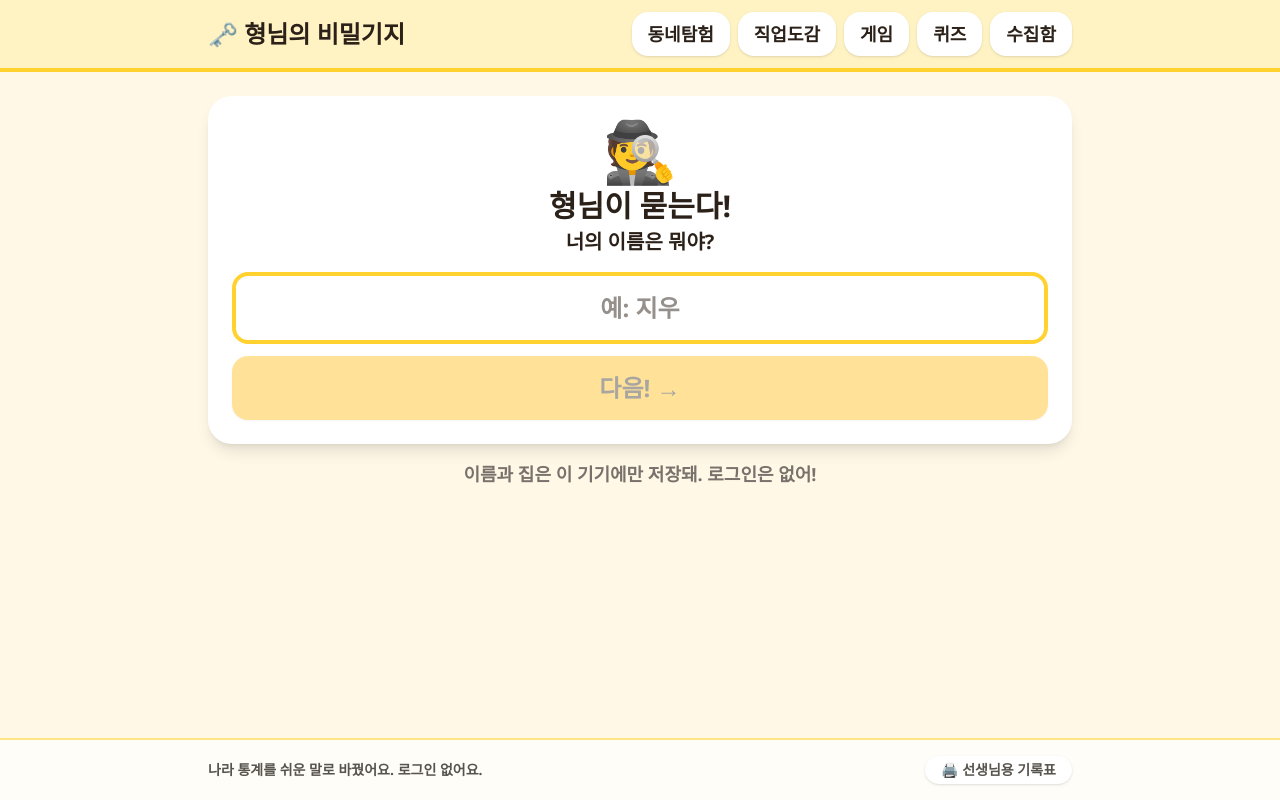
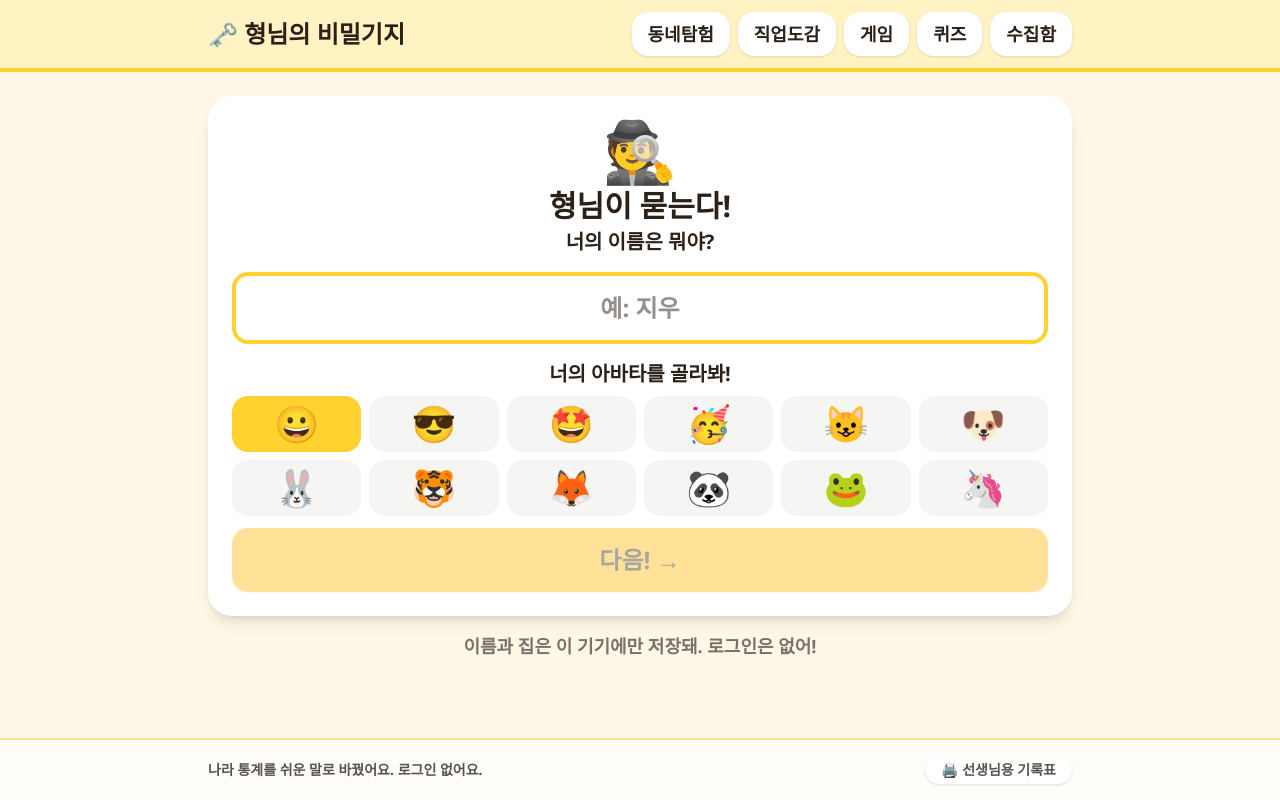
Before and after one commit to hellys3320/brothers, a Next.js app: page / in a window 1280 px wide. Built offline with nearby package versions, Linux system fonts and the light colour scheme.

Commit message:
avatar pick + walker avatar + zoom 16

```diff
--- a/src/app/_components/HomeClient.tsx
+++ b/src/app/_components/HomeClient.tsx
@@ -4,7 +4,7 @@ import { useEffect, useState } from "react";
 import Link from "next/link";
 import Onboarding from "@/components/Onboarding";
 import LevelBadge from "@/components/LevelBadge";
-import { clearMe, loadMe, type MeProfile } from "@/lib/me";
+import { clearMe, loadMe, saveMe, AVATARS, type MeProfile } from "@/lib/me";
 import { MOCK_JOBS } from "@/lib/mock";
 
 function todayJob() {
@@ -35,9 +35,27 @@ export default function HomeClient() {
   return (
     <div className="flex flex-col gap-5">
       <div className="animate-pop rounded-3xl bg-gradient-to-r from-amber-300 via-orange-300 to-pink-300 p-6 text-center shadow-lg">
-        <p className="text-5xl">🕵️‍♂️</p>
+        <p className="text-6xl">{me.avatar}</p>
         <h1 className="mt-1 text-3xl font-black">{me.nickname}의 비밀기지!</h1>
         <p className="text-xl font-black">🏠 우리집 ({me.dong})에서 탐험중</p>
+        <div className="mt-2 flex flex-wrap justify-center gap-1">
+          {AVATARS.map((a) => (
+            <button
+              key={a}
+              type="button"
+              onClick={() => {
+                const next = { ...me, avatar: a };
+                saveMe(next);
+                setMe(next);
+              }}
+              aria-pressed={me.avatar === a}
+              className={`rounded-xl px-1 text-2xl ${me.avatar === a ? "bg-white" : "opacity-60"}`}
+              aria-label={`아바타 ${a}로 바꾸기`}
+            >
+              {a}
+            </button>
+          ))}
+        </div>
         <button
           type="button"
           onClick={() => { clearMe(); setMe(null); }}
--- a/src/app/town/_components/TownExplorer.tsx
+++ b/src/app/town/_components/TownExplorer.tsx
@@ -329,6 +329,7 @@ export default function TownExplorer() {
           focusPlaceId={focusId}
           onFocusDone={() => setFocusId(null)}
           mapApiRef={mapApi}
+          avatar={me?.avatar ?? "🕵️"}
         />
       )}
       {hasFocus && (
@@ -338,7 +339,7 @@ export default function TownExplorer() {
       )}
       {travel && (
         <p className="animate-floaty rounded-2xl bg-sky-200 p-4 text-center text-xl font-black">
-          🕵️ 형님이 {travel.name}으로 가는 중... 따라와!
+          {me?.avatar ?? "🕵️"} 형님이 {travel.name}으로 가는 중... 따라와!
         </p>
       )}
 
--- a/src/app/town/_components/TownMap.tsx
+++ b/src/app/town/_components/TownMap.tsx
@@ -16,6 +16,7 @@ interface Props {
   focusPlaceId: string | null;
   onFocusDone: () => void;
   mapApiRef: MutableRefObject<MapApi | null>;
+  avatar: string;
 }
 
 export interface MapApi {
@@ -23,15 +24,15 @@ export interface MapApi {
   focusPlace: (id: string) => void;
 }
 
-export default function TownMap({ found, onDiscover, facilities, center, expedition, onArrive, focus, focusPlaceId, onFocusDone, mapApiRef }: Props) {
+export default function TownMap({ found, onDiscover, facilities, center, expedition, onArrive, focus, focusPlaceId, onFocusDone, mapApiRef, avatar }: Props) {
   const divRef = useRef<HTMLDivElement>(null);
   const mapRef = useRef<LeafletMap | null>(null);
   const markersRef = useRef<Record<string, Marker>>({});
   const homeRef = useRef<Marker | null>(null);
-  const stateRef = useRef({ found, onDiscover, facilities, center, expedition, onArrive, focus });
+  const stateRef = useRef({ found, onDiscover, facilities, center, expedition, onArrive, focus, avatar });
 
   useEffect(() => {
-    stateRef.current = { found, onDiscover, facilities, center, expedition, onArrive, focus };
+    stateRef.current = { found, onDiscover, facilities, center, expedition, onArrive, focus, avatar };
   });
 
   // 우리집 바로가기 + 장소 포커싱 API
@@ -70,7 +71,7 @@ export default function TownMap({ found, onDiscover, facilities, center, expedit
       if (cancelled || !divRef.current || mapRef.current) return;
       const { facilities: facs, center: c, found: f0 } = stateRef.current;
 
-      const map = L.map(divRef.current).setView([c.lat, c.lng], 15);
+      const map = L.map(divRef.current).setView([c.lat, c.lng], 16);
       mapRef.current = map;
 
       L.tileLayer("https://tile.openstreetmap.org/{z}/{x}/{y}.png", {
@@ -199,7 +200,7 @@ export default function TownMap({ found, onDiscover, facilities, center, expedit
       const line = L.polyline(path, { dashArray: "8 8", color: "#f59e0b", weight: 5 }).addTo(map);
       map.flyToBounds(line.getBounds().pad(0.25), { duration: 0.8 });
       const me = L.marker(path[0], {
-        icon: L.divIcon({ className: "", html: `<div style="font-size:38px">🕵️</div>`, iconSize: [44, 44], iconAnchor: [22, 22] }),
+        icon: L.divIcon({ className: "", html: `<div style="font-size:42px">${stateRef.current.avatar}</div>`, iconSize: [46, 46], iconAnchor: [23, 23] }),
         zIndexOffset: 1000,
       }).addTo(map);
       // 구간 길이 누적 → 일정한 속도로 걷기
--- a/src/components/Onboarding.tsx
+++ b/src/components/Onboarding.tsx
@@ -2,7 +2,7 @@
 
 import { useState } from "react";
 import dynamic from "next/dynamic";
-import { searchHome, reverseDong, saveMe, type MeProfile } from "@/lib/me";
+import { searchHome, reverseDong, saveMe, AVATARS, type MeProfile } from "@/lib/me";
 import { speak } from "@/lib/speak";
 
 const HomePicker = dynamic(() => import("./HomePicker"), {
@@ -15,6 +15,7 @@ const QUICK = ["염창동", "잠실동", "해운대", "둔산동", "애월읍"];
 export default function Onboarding({ onDone }: { onDone: (me: MeProfile) => void }) {
   const [step, setStep] = useState(0);
   const [nickname, setNickname] = useState("");
+  const [avatar, setAvatar] = useState(AVATARS[0]);
   const [q, setQ] = useState("");
   const [cands, setCands] = useState<MeProfile[]>([]);
   const [busy, setBusy] = useState(false);
@@ -48,6 +49,7 @@ export default function Onboarding({ onDone }: { onDone: (me: MeProfile) => void
     const rev = await reverseDong(home.lat, home.lng, picked.dong);
     const me: MeProfile = {
       nickname: nickname.trim() || "탐험대원",
+      avatar,
       dong: rev.dong,
       lat: home.lat,
       lng: home.lng,
@@ -71,6 +73,20 @@ export default function Onboarding({ onDone }: { onDone: (me: MeProfile) => void
           maxLength={10}
           className="mt-4 w-full rounded-2xl border-4 border-amber-300 p-4 text-center text-2xl font-black"
         />
+        <p className="mt-4 text-xl font-bold">너의 아바타를 골라봐!</p>
+        <div className="mt-2 grid grid-cols-6 gap-2">
+          {AVATARS.map((a) => (
+            <button
+              key={a}
+              type="button"
+              onClick={() => setAvatar(a)}
+              aria-pressed={avatar === a}
+              className={`rounded-2xl p-2 text-4xl ${avatar === a ? "bg-amber-300" : "bg-stone-100"}`}
+            >
+              {a}
+            </button>
+          ))}
+        </div>
         <button
           type="button"
           disabled={!nickname.trim()}
--- a/src/lib/me.ts
+++ b/src/lib/me.ts
@@ -1,11 +1,15 @@
 // 내 프로필 (로그인 없이 이 기기에만 저장)
 export interface MeProfile {
   nickname: string;
+  avatar: string;
   dong: string;
   lat: number;
   lng: number;
   label: string;
 }
+
+export const AVATARS = ["😀", "😎", "🤩", "🥳", "😺", "🐶", "🐰", "🐯", "🦊", "🐼", "🐸", "🦄"];
+export const DEFAULT_AVATAR = "🕵️";
 
 const KEY = "brothers-me";
 
@@ -16,6 +20,7 @@ export function loadMe(): MeProfile | null {
     if (!raw) return null;
     const p = JSON.parse(raw) as MeProfile;
     if (!p.nickname || !p.dong) return null;
+    if (!p.avatar) p.avatar = DEFAULT_AVATAR;
     return p;
   } catch {
     return null;
```
